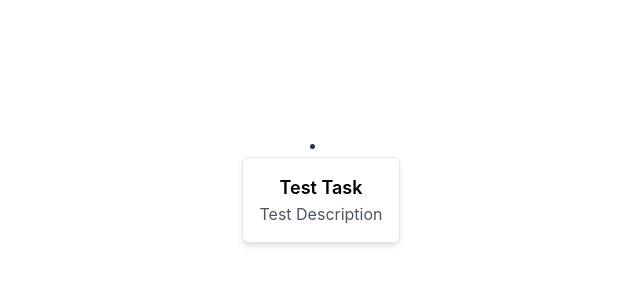
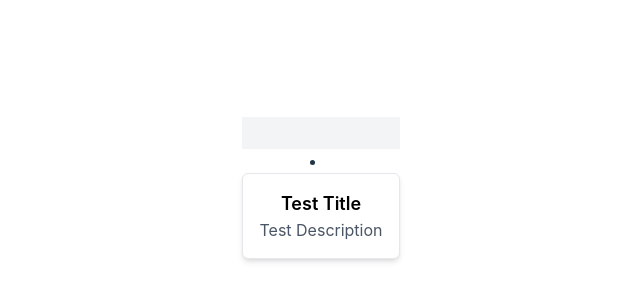
Before and after one commit to Kenta-Asakura/task-ease, a React (Vite) app in the folder task-ease/: page / in a window 1280 px wide. Shown: the part 212-512 px from the top of the page, without its empty margins (319-959 px from the left). Built offline with nearby package versions, Linux system fonts and the light colour scheme.

Commit message:
props from Column Component to Task Component bug fixed. Task Test case refactored

```diff
--- a/task-ease/src/App.jsx
+++ b/task-ease/src/App.jsx
@@ -2,7 +2,7 @@ import { useState } from 'react'
 import KanbanPage from './pages/KanbanPage'
 import './App.css'
 
-export default function App() {
+function App() {
   const [count, setCount] = useState(0)
 
   return (
@@ -10,4 +10,6 @@ export default function App() {
       <KanbanPage></KanbanPage>
     </>
   )
-}
+};
+
+export default App;
--- a/task-ease/src/components/Board.jsx
+++ b/task-ease/src/components/Board.jsx
@@ -1,7 +1,9 @@
-import Task from "./Task";
+import Column from "./Column";
 
-export default function Board() {
+function Board() {
   return (
-    <Task></Task>
+    <Column />
   )
-}
+};
+
+export default Board;
--- a/task-ease/src/components/Column.jsx
+++ b/task-ease/src/components/Column.jsx
@@ -1,10 +1,16 @@
 import Task from "./Task";
 
-export default function Column({ title, tasks }) {
+function Column() {
   return (
     <>
       <div className="bg-gray-100 p-4"></div>
-      <Task></Task>
+
+      <Task
+        title="Test Title"
+        description="Test Description"
+      />
     </>
   )
 };
+
+export default Column;
--- a/task-ease/src/components/Task.jsx
+++ b/task-ease/src/components/Task.jsx
@@ -1,10 +1,16 @@
-export default function Task() {
+/* eslint-disable react/prop-types */
+
+function Task({ title = 'test', description }) {
+  console.log("Props received in Task:", title, description ); // ✅ Debugging
+
   return (
     <li>
       <article className="bg-white shadow-md p-4 rounded-md border border-gray-200">
-        <h3 className="text-lg font-semibold text-black">Test Task</h3>
-        <p className="text-gray-600">Test Description</p>
+        <h3 className="text-lg font-semibold text-black">{title}</h3>
+        <p className="text-gray-600">{description}</p>
       </article>
     </li>
   );
 };
+
+export default Task;
--- a/task-ease/src/components/TaskForm.jsx
+++ b/task-ease/src/components/TaskForm.jsx
@@ -1,5 +1,7 @@
-export default function TaskForm() {
+function TaskForm() {
   return (
     <></>
   )
-}
+};
+
+export default TaskForm;
--- a/task-ease/src/pages/KanbanPage.jsx
+++ b/task-ease/src/pages/KanbanPage.jsx
@@ -1,7 +1,9 @@
 import Board from "../components/Board";
 
-export default function KanbanPage() {
+function KanbanPage() {
   return (
     <Board></Board>
   )
 }
+
+export default KanbanPage;
```
Also changed, not shown: 1 other file (tests, documents, lock files or other folders).
